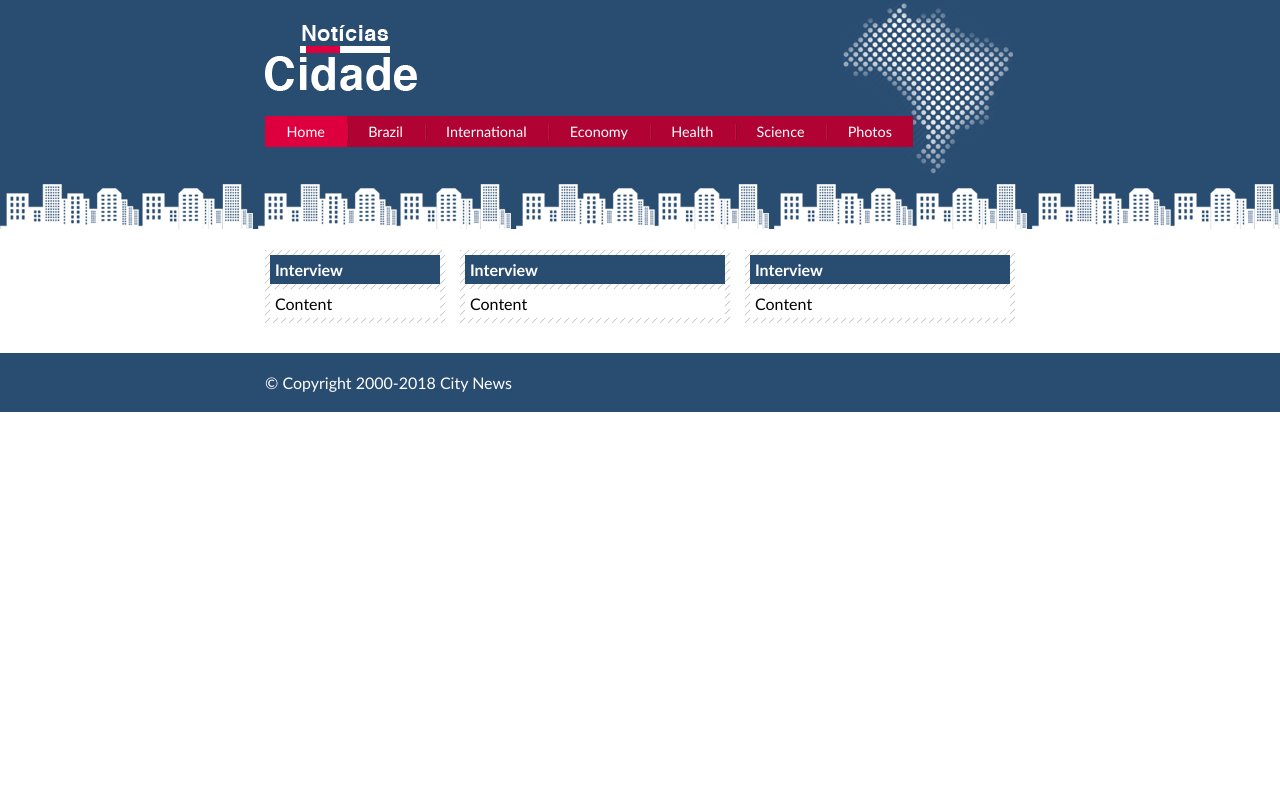
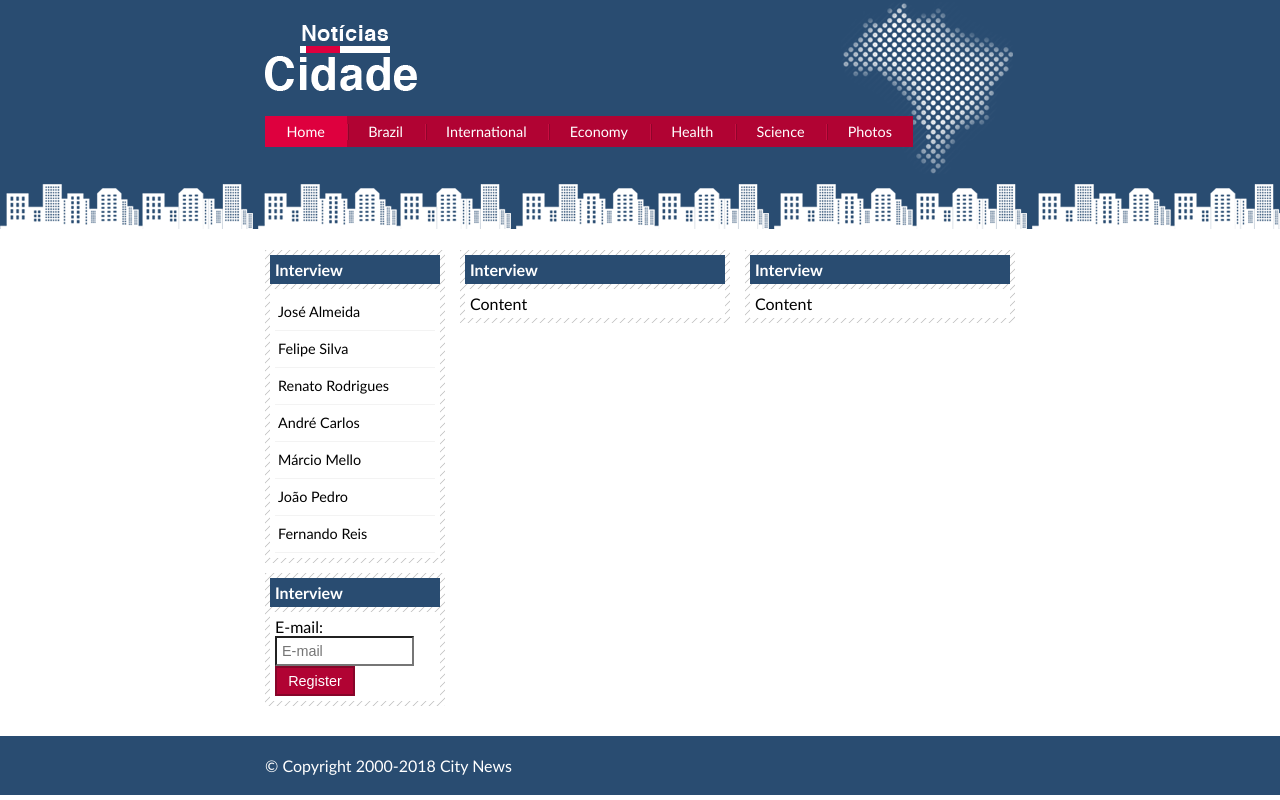
Before and after one commit to benevidesjohns/learning-html-css, a plain HTML site: page city-news/index.html in a window 1280 px wide. Drawn offline with Linux system fonts and the light colour scheme.

Commit message:
feat: stylize content primary column

```diff
--- a/city-news/css/style.css
+++ b/city-news/css/style.css
@@ -129,3 +129,39 @@ body.photos #navigation a#photos {
     padding: 5px;
     margin-top: 5px
 }
+
+#side ul a {
+    font-size: 0.9em;
+    padding: 3px;
+    display: block;
+    line-height: 30px;
+    color: black;
+    text-decoration: none;
+    border-bottom: 1px solid #f3f3f3;
+}
+
+#side ul a:hover {
+    background: #f9f9f9 url(../assets/highlighter.png) no-repeat left;
+    padding-left: 20px;
+    color: #a1a1a1;
+}
+
+label {
+    display: block;
+    cursor: pointer;
+}
+
+input {
+    padding: 5px;
+    width: 125px;
+    font-size: 0.9em;
+    background: #fff;
+}
+
+input.submit {
+    width: 80px;
+    color: #fff;
+    background-color: #b10333;
+    border: 2px solid #870529;
+    padding: 5px;
+}
--- a/city-news/index.html
+++ b/city-news/index.html
@@ -26,7 +26,7 @@
             </ul> <!--End navbar-->
         </div> <!--End header-->
 
-        <!--Start content-->
+        <!--Start content area-->
         <div id="content-area">
             <div id="primary">
                 <div class="box">
@@ -48,11 +48,33 @@
                 <div class="box">
                     <h2>Interview</h2>
                     <div class="box-content">
-                        Content
+                        <ul>
+                            <li> <a href="">José Almeida</a></li>
+                            <li> <a href="">Felipe Silva</a></li>
+                            <li> <a href="">Renato Rodrigues</a></li>
+                            <li> <a href="">André Carlos</a></li>
+                            <li> <a href="">Márcio Mello</a></li>
+                            <li> <a href="">João Pedro</a></li>
+                            <li> <a href="">Fernando Reis</a></li>
+                        </ul>
+                    </div>
+                </div>
+                <div class="box">
+                    <h2>Interview</h2>
+                    <div class="box-content">
+                        <form>
+                            <div>
+                                <label for="email">E-mail:</label>
+                                <input type="text" name="email" id="email" placeholder="E-mail">
+                                <div>
+                                    <input class="submit" type="submit" value="Register">
+                                </div>
+                            </div>
+                        </form>
                     </div>
                 </div>
             </div>
-        </div> <!--End content-->
+        </div> <!--End content area-->
 
 
 
```
